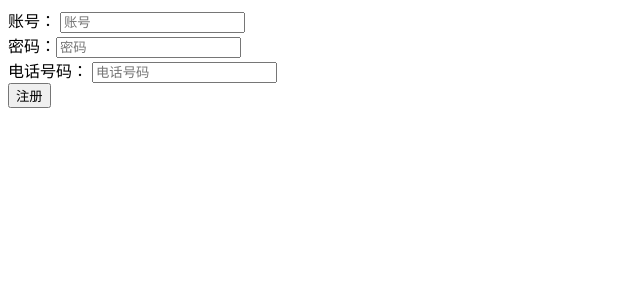
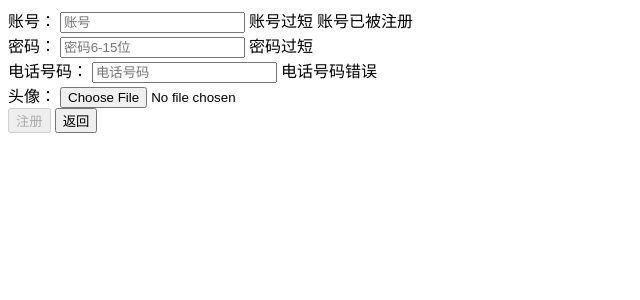
Before and after one commit to zgpbloodwolf/shopping, a Django app: page /register/ in a window 1280 px wide. Shown: the top 300 px of the page, without its empty margins (0-640 px from the left). Run offline with Django 3.2, Linux system fonts and the light colour scheme.

Commit message:
注册
登录

```diff
--- a/zgp001/templates/myapp/register.html
+++ b/zgp001/templates/myapp/register.html
@@ -1,18 +1,52 @@
+{% load static from staticfiles %}
 <!DOCTYPE html>
 <html lang="en">
 <head>
     <meta charset="UTF-8">
     <title>注册</title>
+    <meta name="viewport" content="width=device-width,initial-scale=1.0,maximum-scale=1.0,user-scalable=0">
+    <script src="{% static 'base/js/jquery-3.3.1.min.js' %}"
+            type="text/javascript" charset="utf-8"></script>
+    <script src="{% static 'register/js/register.js'%}" type="text/javascript" charset="utf-8"></script>
+    <link href="{% static 'register/css/rejister.css' %}" type="text/css" rel="stylesheet">
 </head>
 <body>
-    <form>
-        账号： <input name="name"  placeholder="账号">
-        <br>
-        密码：<input type="password" name="password"  placeholder="密码">
-        <br>
-        电话号码： <input type="tel" name="phone" placeholder="电话号码">
-        <br>
-        <input type="button" name="sign" value="注册">
+    <form method="post" action="/register/" enctype="multipart/form-data">
+        <div id="zh">
+            {% csrf_token %}
+            <span>
+            账号：
+            </span>
+            <input name="name" id="username" placeholder="账号">
+            <span  id="namelenerr">账号过短</span>
+            <span id="nameerr">账号已被注册</span>
+        </div>
+
+        <div>
+            <span>
+                     密码：
+            </span>
+            <input  type="password" id="pass" name="password"  placeholder="密码6-15位">
+            <span  id="passerr">密码过短</span>
+        </div>
+
+        <div>
+            <span>
+                 电话号码：
+            </span>
+            <input type="tel" id="phton" name="phone" placeholder="电话号码">
+            <span  id="phoneerr">电话号码错误</span>
+        </div>
+
+        <div>
+            <span>
+                头像：
+            </span>
+            <input type="file" id="head" name="head">
+        </div>
+        <input type="submit" id="sign" disabled=true  name="sign" value="注册" onclick="reg()">
+
+        <a href="{%url 'app:mean'%}"> <input type="button" name="re" value="返回" ></a>
     </form>
 </body>
 </html>
```
Also changed, not shown: zgp001/templates/myapp/sign.html (+27 -6 lines).
